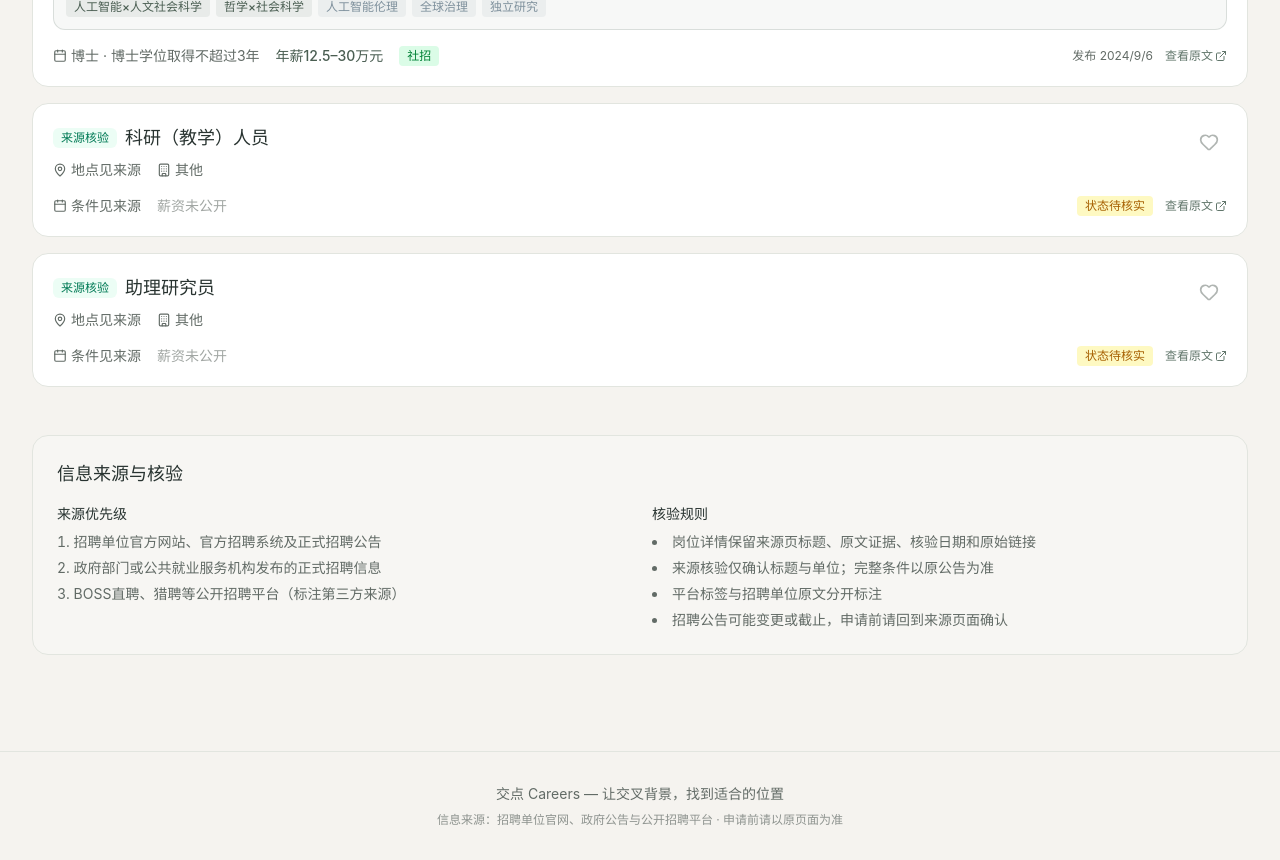
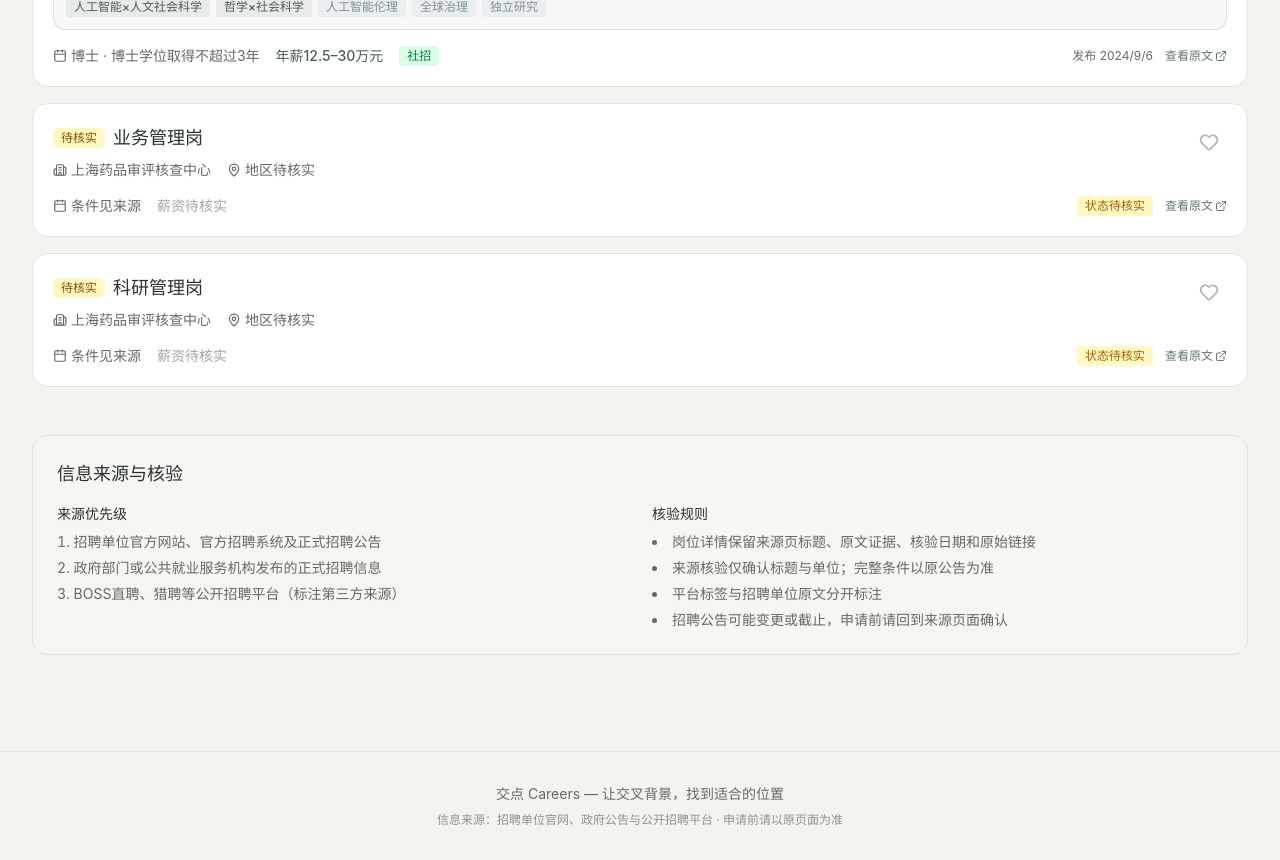
Before and after one commit to Xinyi-zhang-qian/jiaodian-careers, a Next.js app: page / in a window 1280 px wide. Shown: the part 1940-2800 px from the top of the page. Built offline with nearby package versions, Linux system fonts and the light colour scheme.

Commit message:
Restore unverified archive as labeled job leads

```diff
--- a/scripts/audit-verified-jobs.ts
+++ b/scripts/audit-verified-jobs.ts
@@ -27,8 +27,11 @@ async function main() {
     if (ids.has(job.id)) errors.push(`ID ${job.id}: duplicate id`);
     ids.add(job.id);
     if (!job.verification_level) errors.push(`ID ${job.id}: missing verification_level`);
-    if (!job.source_title?.trim()) errors.push(`ID ${job.id}: missing source_title`);
-    if (!job.source_evidence?.length) errors.push(`ID ${job.id}: missing source_evidence`);
+    if (job.verification_level !== '待核实' && !job.source_title?.trim()) errors.push(`ID ${job.id}: missing source_title`);
+    if (job.verification_level !== '待核实' && !job.source_evidence?.length) errors.push(`ID ${job.id}: missing source_evidence`);
+    if (job.verification_level === '待核实' && (job.source_evidence?.length || job.original_major_requirements || job.education || job.experience || job.salary || job.responsibilities || job.deadline)) {
+      errors.push(`ID ${job.id}: unverified listing contains unverified condition fields`);
+    }
     if (job.verification_level === '逐字段核验' && !job.source_url.startsWith('https://')) errors.push(`ID ${job.id}: source_url must use HTTPS`);
     if (job.is_demo) errors.push(`ID ${job.id}: verified dataset cannot contain demo data`);
 
--- a/src/app/jobs/[id]/page.tsx
+++ b/src/app/jobs/[id]/page.tsx
@@ -38,14 +38,14 @@ export default async function JobDetailPage({ params }: { params: Promise<{ id:
             )}
             <h1 className="text-2xl lg:text-[32px] font-semibold text-text-primary">{job.title}</h1>
             <div className="mt-3 flex flex-wrap items-center gap-4 text-sm text-text-secondary">
-              {(job.location || job.province || job.city) && <span className="flex items-center gap-1.5">
+              <span className="flex items-center gap-1.5">
                 <Building2 className="w-4 h-4" />
                 {job.organization}
-              </span>}
-              <span className="flex items-center gap-1.5">
+              </span>
+              {(job.location || job.province || job.city) && <span className="flex items-center gap-1.5">
                 <MapPin className="w-4 h-4" />
                 {job.location || `${job.province} ${job.city}`}
-              </span>
+              </span>}
               <span className={`px-2.5 py-1 rounded-lg text-xs font-medium ${
                 job.status === '招聘中' ? 'bg-brand/10 text-brand-dark' :
                 job.status === '已截止' ? 'bg-text-secondary/10 text-text-secondary' :
@@ -89,6 +89,7 @@ export default async function JobDetailPage({ params }: { params: Promise<{ id:
           </section>}
 
           {job.verification_level === '来源核验' && <section className="rounded-2xl border border-yellow-200 bg-yellow-50 p-4 text-sm leading-6 text-yellow-900">已核对来源页面中的岗位名称与单位；薪资、学历、专业、职责和招聘状态不在本站转述，请以原页面为准。</section>}
+          {job.verification_level === '待核实' && <section className="rounded-2xl border border-yellow-200 bg-yellow-50 p-4 text-sm leading-6 text-yellow-900">历史招聘线索，尚未核对来源页面。岗位名称、单位及链接也可能有误；本页不展示未经核实的条件信息，请打开来源自行确认。</section>}
 
           {job.source_evidence && job.source_evidence.length > 0 && (
             <section>
@@ -165,8 +166,7 @@ export default async function JobDetailPage({ params }: { params: Promise<{ id:
             <h2 className="text-sm font-medium text-text-secondary mb-2">信息来源与核验</h2>
             <div className="text-sm text-text-secondary space-y-1">
               <p>来源：{job.source_name}（{job.source_type}）</p>
-              <p>获取时间：{new Date(job.fetched_at).toLocaleDateString('zh-CN')}</p>
-              <p>最后核验：{new Date(job.last_verified).toLocaleDateString('zh-CN')}</p>
+              {job.verification_level !== '待核实' && <><p>获取时间：{new Date(job.fetched_at).toLocaleDateString('zh-CN')}</p><p>最后核验：{new Date(job.last_verified).toLocaleDateString('zh-CN')}</p></>}
               {job.source_title && <p>来源页标题：{job.source_title}</p>}
               {job.verification_level && <p>核验：{job.verification_level}</p>}
               <a href={job.source_url} target="_blank" rel="noopener noreferrer" className="inline-flex items-center gap-1.5 mt-2 text-brand hover:text-brand-dark transition-colors">
@@ -186,13 +186,13 @@ export default async function JobDetailPage({ params }: { params: Promise<{ id:
             <div className="space-y-3 text-sm">
               {job.education && <InfoRow icon={<GraduationCap className="w-4 h-4" />} label="学历" value={job.education} />}
               {(job.city || job.province) && <InfoRow icon={<MapPin className="w-4 h-4" />} label="地点" value={job.city || job.province} />}
-              {job.verification_level !== '来源核验' && <InfoRow icon={<Building2 className="w-4 h-4" />} label="类型" value={job.org_type} />}
+              {job.verification_level === '逐字段核验' && <InfoRow icon={<Building2 className="w-4 h-4" />} label="类型" value={job.org_type} />}
               {job.published_at && <InfoRow icon={<Calendar className="w-4 h-4" />} label="发布" value={new Date(job.published_at).toLocaleDateString('zh-CN')} />}
               {job.deadline && <InfoRow icon={<Calendar className="w-4 h-4" />} label="截止" value={new Date(job.deadline).toLocaleDateString('zh-CN')} />}
               {job.salary && <InfoRow label="薪资" value={job.salary} highlight />}
             </div>
 
-            <div className="pt-4 border-t border-border">
+            {job.verification_level === '逐字段核验' && <div className="pt-4 border-t border-border">
               <h3 className="text-sm font-medium text-text-primary mb-2">为什么与你的背景相关</h3>
               <div className="text-xs text-text-secondary leading-relaxed space-y-1">
                 {job.original_major_requirements.includes('哲学') && <p>• 公告明确要求哲学或相关人文社科背景</p>}
@@ -204,7 +204,7 @@ export default async function JobDetailPage({ params }: { params: Promise<{ id:
                 )}
                 <p className="text-text-secondary/60 mt-2">注：相关性仅基于公告内容与已选学科，不构成录用资格保证</p>
               </div>
-            </div>
+            </div>}
 
             {job.is_demo && (
               <div className="pt-3 border-t border-border text-xs text-demo font-medium text-center">※ 本条为演示数据</div>
--- a/src/app/jobs/page.tsx
+++ b/src/app/jobs/page.tsx
@@ -235,6 +235,10 @@ function JobsContent() {
             </select>
           </div>
 
+          <div className="mb-4 rounded-xl border border-yellow-200 bg-yellow-50 px-4 py-3 text-sm leading-6 text-yellow-900">
+            列表包含历史岗位线索：标注“待核实”的记录仅用于补充检索，岗位名称、单位、来源和招聘状态均可能有误；不展示其未核实条件，请以来源页面为准。
+          </div>
+
           {jobs.length === 0 ? (
             <div className="py-16 text-center text-text-secondary">
               <p className="text-lg">没有找到匹配的岗位</p>
--- a/src/components/jobs/job-card.tsx
+++ b/src/components/jobs/job-card.tsx
@@ -18,25 +18,25 @@ export default function JobCard({ job }: { job: Job }) {
               <span className="rounded-md bg-accent/10 px-2 py-0.5 text-xs font-medium text-accent">{listingKind}</span>
             )}
             {job.verification_level && (
-              <span className="rounded-md bg-emerald-50 px-2 py-0.5 text-xs font-medium text-emerald-700">{job.verification_level}</span>
+              <span className={`rounded-md px-2 py-0.5 text-xs font-medium ${job.verification_level === '待核实' ? 'bg-yellow-100 text-yellow-800' : 'bg-emerald-50 text-emerald-700'}`}>{job.verification_level}</span>
             )}
             <Link href={`/jobs/${job.id}`} className="text-lg font-medium text-text-primary hover:text-brand transition-colors">
               {job.title}
             </Link>
           </div>
           <div className="mt-2 flex flex-wrap items-center gap-x-4 gap-y-1 text-sm text-text-secondary">
-            {job.verification_level !== '来源核验' && <span className="flex items-center gap-1">
+            <span className="flex items-center gap-1">
               <Building2 className="w-3.5 h-3.5" />
               {job.organization}
-            </span>}
+            </span>
             <span className="flex items-center gap-1">
               <MapPin className="w-3.5 h-3.5" />
-              {job.city || job.province || '地点见来源'}
+              {job.city || job.province || '地区待核实'}
             </span>
-            <span className="flex items-center gap-1">
+            {job.verification_level === '逐字段核验' && <span className="flex items-center gap-1">
               <Building className="w-3.5 h-3.5" />
               {job.org_type}
-            </span>
+            </span>}
           </div>
         </div>
 
@@ -82,7 +82,7 @@ export default function JobCard({ job }: { job: Job }) {
           {job.salary && (
             <span className="text-brand-dark font-medium">{job.salary}</span>
           )}
-          {!job.salary && <span className="text-text-secondary/60">薪资未公开</span>}
+          {!job.salary && <span className="text-text-secondary/60">{job.verification_level === '逐字段核验' ? '薪资未公开' : '薪资待核实'}</span>}
           {job.recruit_type && (
             <span className={`px-2 py-0.5 rounded text-xs font-medium ${
               job.recruit_type === '校招' ? 'bg-blue-100 text-blue-700' : 'bg-green-100 text-green-700'
--- a/src/data/restored-jobs.ts
+++ b/src/data/restored-jobs.ts
@@ -1,14 +1,16 @@
 import type { Job } from '../lib/types';
 import archivedJobs from './real-jobs';
 
-// These archive records were confirmed against their linked pages for exact
-// title + organization only. Other fields are deliberately blank, not inferred.
-const confirmedIds = new Set([
+// Restore every historical listing as a reviewable lead. Only these IDs were
+// matched to exact title + organization on the linked page; all other archived
+// fields are suppressed until checked against source.
+const sourceCheckedIds = new Set([
   408, 407, 409, 412, 475, 496, 209, 207, 589, 583, 596, 595, 301,
 ]);
+const alreadyFullyVerifiedIds = new Set([215, 217, 218, 577]);
 
 const restoredJobs: Job[] = archivedJobs
-  .filter((job) => confirmedIds.has(job.id))
+  .filter((job) => !alreadyFullyVerifiedIds.has(job.id))
   .map((job) => ({
     ...job,
     province: '', city: '', location: '', org_type: '其他', job_type: '待核实',
@@ -16,8 +18,9 @@ const restoredJobs: Job[] = archivedJobs
     education: '', experience: '', salary: null, description: '', responsibilities: '', application_info: '',
     published_at: '', deadline: null, fetched_at: '2026-10-14', last_verified: '2026-10-14',
     status: '状态待核实', recruit_type: undefined,
-    verification_level: '来源核验', source_title: job.title,
-    source_evidence: [job.title, job.organization],
+    verification_level: sourceCheckedIds.has(job.id) ? '来源核验' : '待核实',
+    source_title: sourceCheckedIds.has(job.id) ? job.title : undefined,
+    source_evidence: sourceCheckedIds.has(job.id) ? [job.title, job.organization] : [],
   }));
 
 export default restoredJobs;
--- a/src/lib/types.ts
+++ b/src/lib/types.ts
@@ -27,7 +27,7 @@ export interface Job {
   status: '招聘中' | '已截止' | '状态待核实';
   is_demo: boolean;
   recruit_type?: '校招' | '社招';
-  verification_level?: '来源核验' | '逐字段核验';
+  verification_level?: '待核实' | '来源核验' | '逐字段核验';
   source_title?: string;
   source_evidence?: string[];
 }
```
